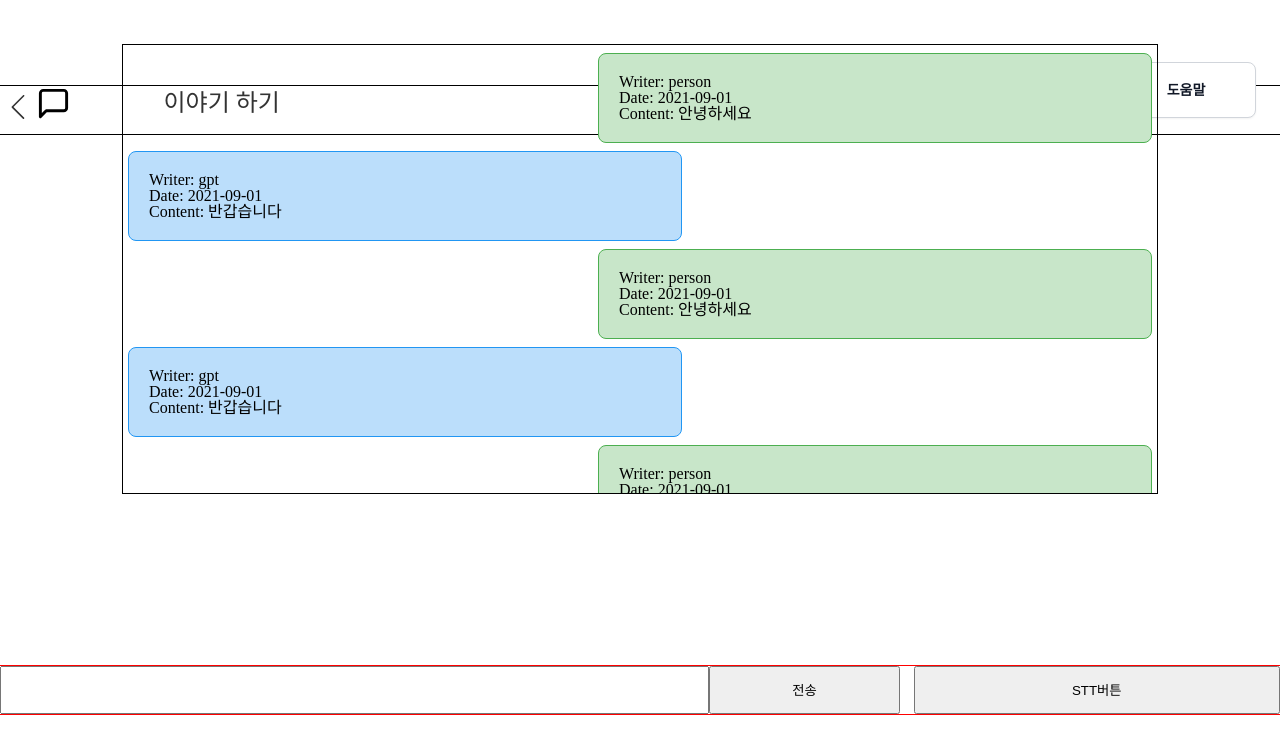
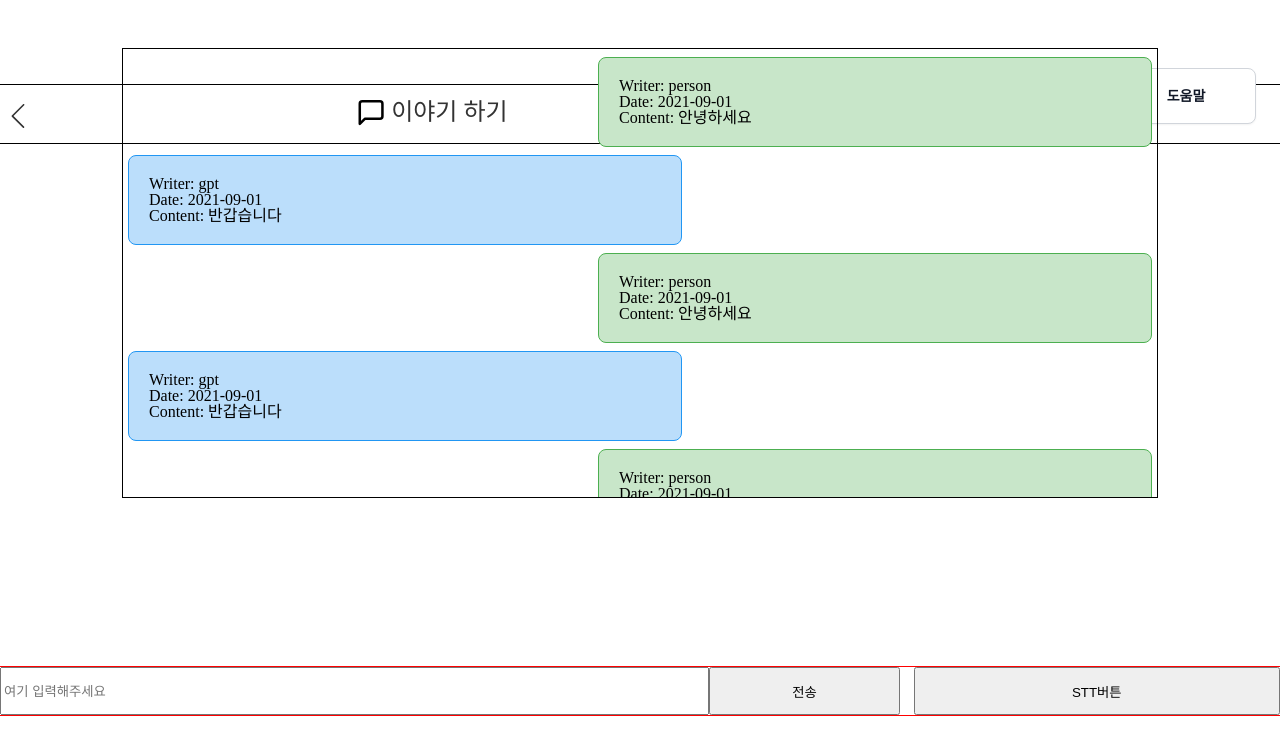
Before and after one commit to CWDll/Mearing, a React (Create React App) app: page /chatbot in a window 1280 px wide. Shown: the top 754 px of the page. Built offline with nearby package versions, Linux system fonts and the light colour scheme.

Commit message:
[Feat] 채팅 입력창 useState적용

```diff
--- a/src/components/common/TitleBarButton.tsx
+++ b/src/components/common/TitleBarButton.tsx
@@ -12,6 +12,7 @@ const BarButton = styled.button`
   cursor: pointer;
   font-size: 1.5rem;
   color: #333;
+  margin-right: 25%;
 `;
 
 const TitleBarButton: React.FC<TitleBarButtonProps> = ({ onClick }) => {
--- a/src/pages/ChatbotPage/ChatbotPage.tsx
+++ b/src/pages/ChatbotPage/ChatbotPage.tsx
@@ -1,4 +1,4 @@
-import React from "react";
+import React, { useState } from "react";
 import * as S from "./style";
 import { useNavigate } from "react-router-dom";
 
@@ -14,10 +14,18 @@ import HelpModal from "../../components/HelpModal";
 import ChatbotMsgBox from "../../components/ChatbotMsgBox";
 
 const ChatbotPage: React.FC = () => {
+  const [chatMsg, setChatMsg] = useState<string>("");
   const navigate = useNavigate();
+
   // 뒤로가기 버튼 클릭 이벤트
   const goToBack = (): void => {
     navigate("/");
+  };
+
+  const handleInputMsgChange = (event: React.ChangeEvent<HTMLInputElement>) => {
+    const newMsg = event.target.value;
+    setChatMsg(newMsg);
+    console.log("currentMessage:", newMsg);
   };
 
   return (
@@ -45,7 +53,13 @@ const ChatbotPage: React.FC = () => {
         ))}
       </S.ChatMsgContainer>
       <S.UsetActionContainer>
-        <S.MsgInput type="text" />
+        <S.MsgInput
+          type="text"
+          placeholder="여기 입력해주세요"
+          required
+          value={chatMsg}
+          onChange={handleInputMsgChange}
+        />
         <S.MsgSendButton>전송</S.MsgSendButton>
         <S.STTButton>STT버튼</S.STTButton>
       </S.UsetActionContainer>
--- a/src/pages/ChatbotPage/style.tsx
+++ b/src/pages/ChatbotPage/style.tsx
@@ -15,6 +15,7 @@ export const Header = styled.div`
   width: 100%;
   height: 3em;
   border: 1px solid black;
+  padding-top: 10px;
 `;
 
 export const ChatMsgContainer = styled.div`
```
